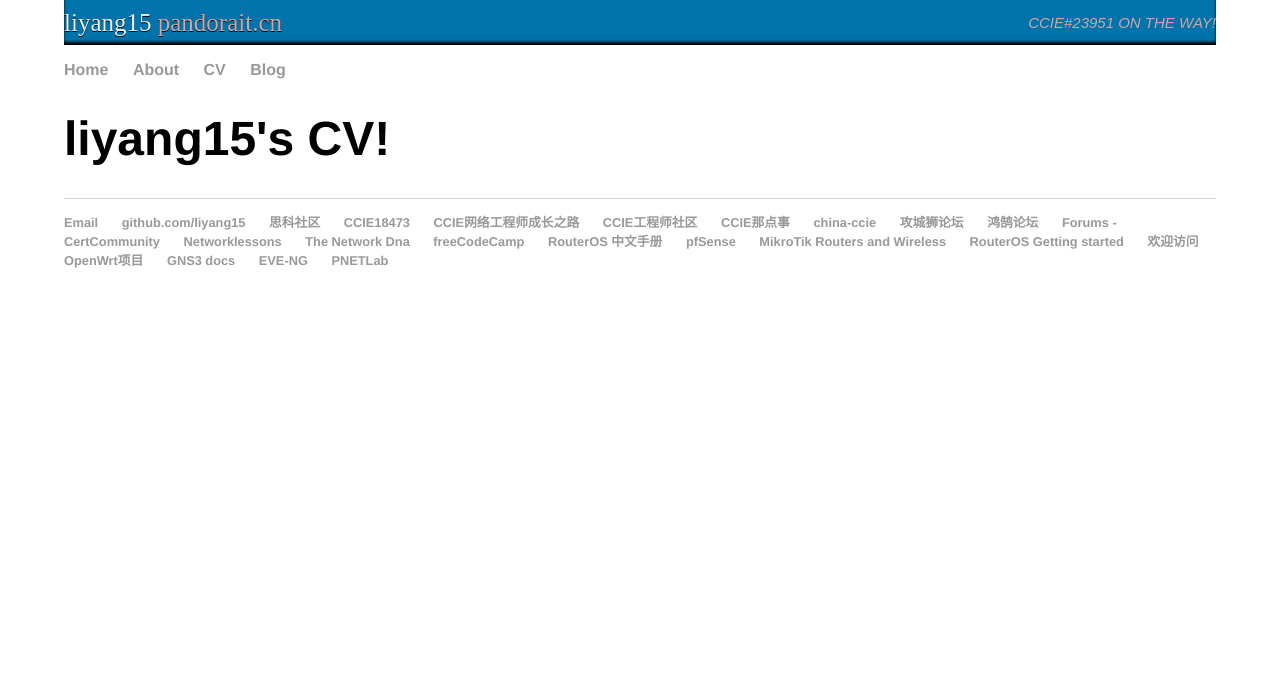
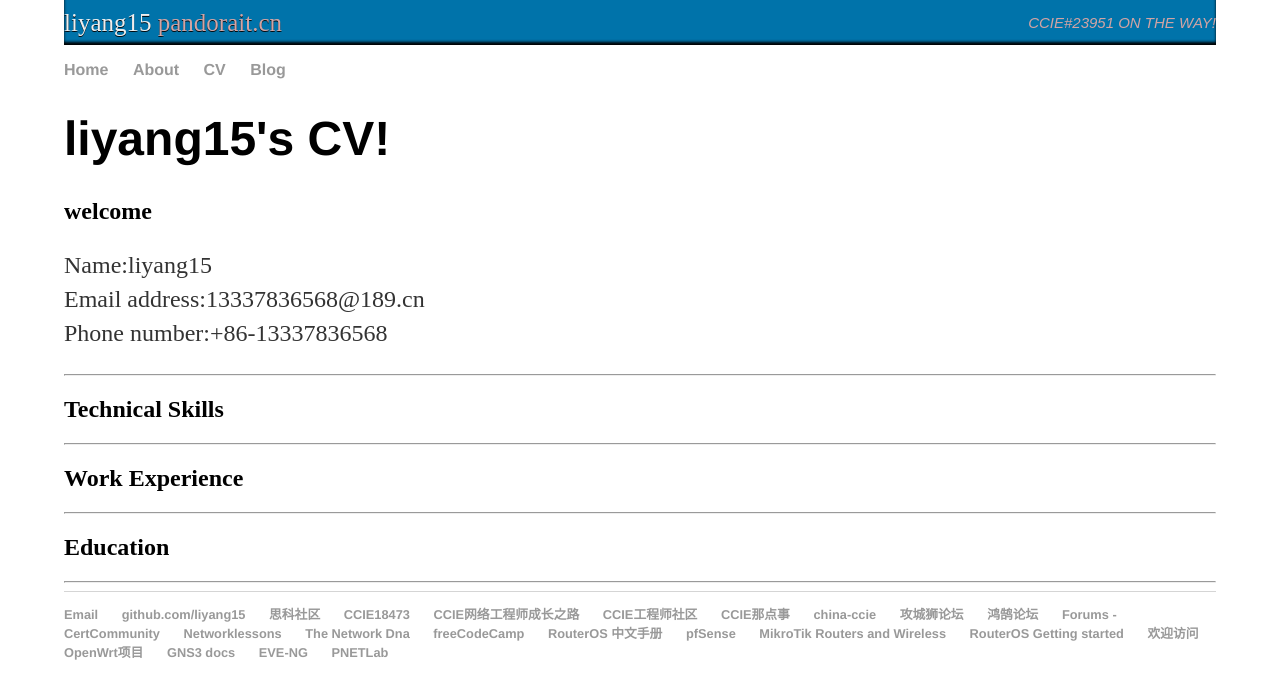
Before and after one commit to liyang15/liyang15.github.io, a Jekyll site: the page built from cv/index.html, in a window 1280 px wide. Shown: the top 699 px of the page. Built offline with Jekyll 4.4.1, drawn with Linux system fonts in a browser that asks for light colours.

Commit message:
Update index.html

```diff
--- a/cv/index.html
+++ b/cv/index.html
@@ -4,5 +4,16 @@ title: liyang15, pandorait.cn
 ---
 <div class="blurb">
 	<h1>liyang15's CV!</h1>
-
+	<h2>welcome</h2>
+	<p>Name:liyang15</br>
+Email address:13337836568@189.cn</br>
+Phone number:+86-13337836568
+	</p>
+	<hr>
+	<h2>Technical Skills</h2>
+	<hr>
+	<h2>Work Experience</h2>
+	<hr>
+	<h2>Education</h2>
+	<hr>
 </div><!-- /.blurb -->
```
